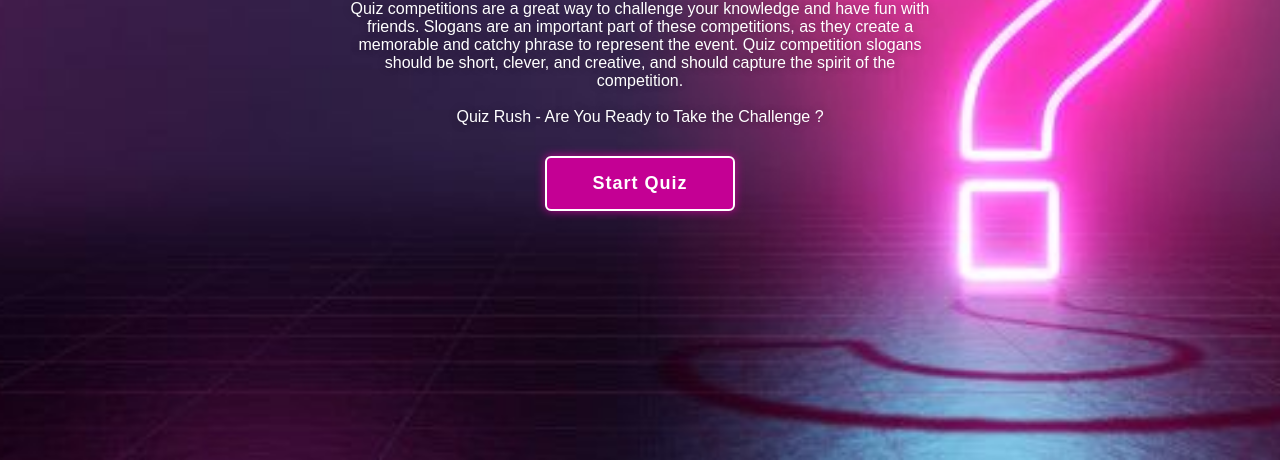
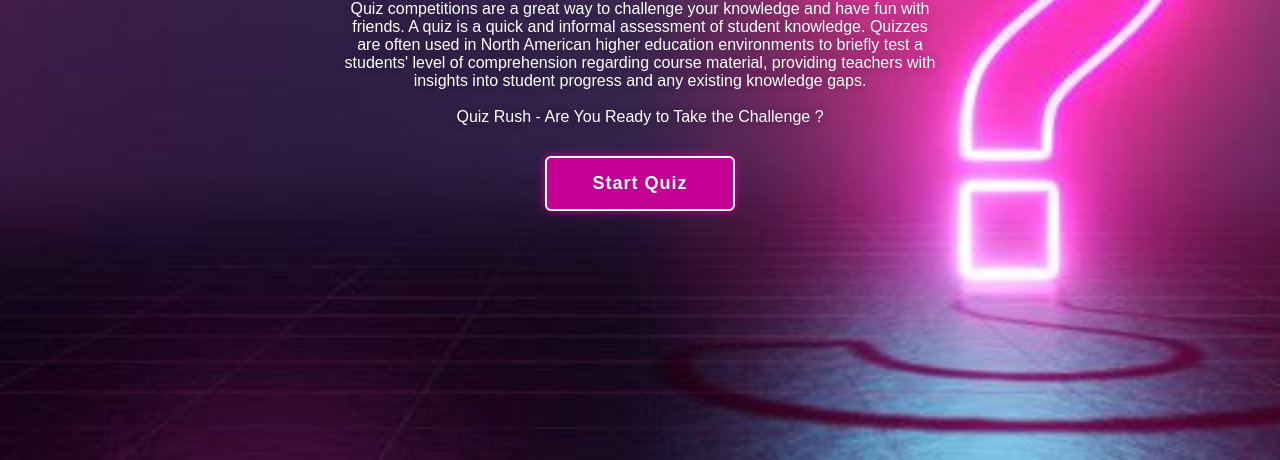
Before and after one commit to Nikita-khadse/Quiz_app, a plain HTML site: page index.html in a window 1280 px wide. Shown: the part 340-800 px from the top of the page. Drawn offline with Linux system fonts and the light colour scheme.

Commit message:
Update index.html

```diff
--- a/index.html
+++ b/index.html
@@ -78,7 +78,7 @@
             <section class="home">
                 <div class="home-content">
                     <h1>Quiz Website</h1>
-                    <p>Quiz competitions are a great way to challenge your knowledge and have fun with friends. Slogans are an important part of these competitions, as they create a memorable and catchy phrase to represent the event. Quiz competition slogans should be short, clever, and creative, and should capture the spirit of the competition.
+                    <p>Quiz competitions are a great way to challenge your knowledge and have fun with friends. A quiz is a quick and informal assessment of student knowledge. Quizzes are often used in North American higher education environments to briefly test a students' level of comprehension regarding course material, providing teachers with insights into student progress and any existing knowledge gaps.
                     <br><br>Quiz Rush - Are You Ready to Take the Challenge ?
                     </p>
                     <button class="start-btn">Start Quiz</button>
```
